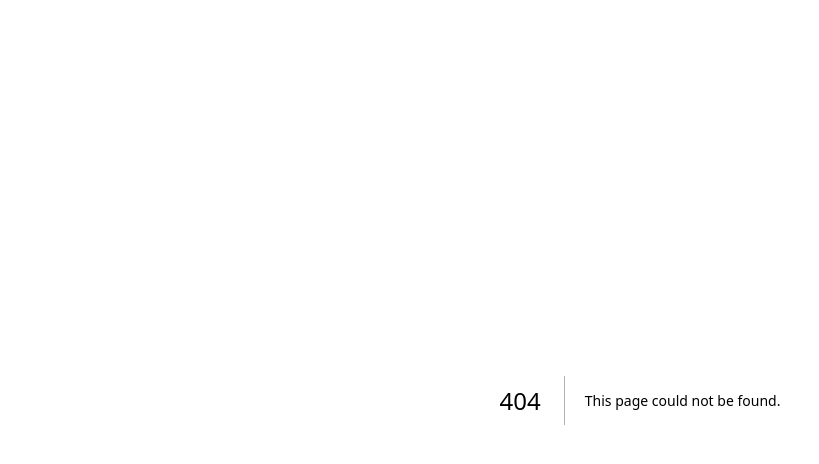
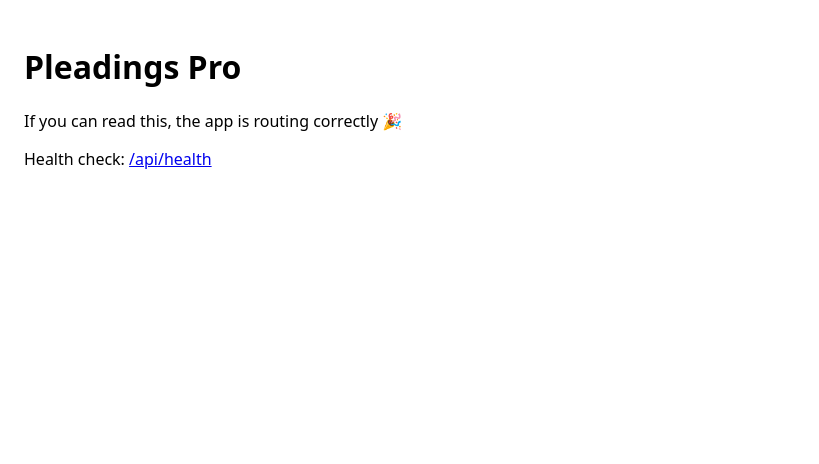
Before and after one commit to josephchalifoux/WestlawAI, a Next.js app: page / in a window 1280 px wide. Before the commit this address had no page. Shown: the top 464 px of the page, without its empty margins (0-819 px from the left). Built offline with nearby package versions, Linux system fonts and the light colour scheme.

Commit message:
Create page.js

```diff
--- /dev/null
+++ b/app/page.js
@@ -0,0 +1,9 @@
+export default function Home() {
+  return (
+    <main style={{padding: 24, fontFamily: 'system-ui, sans-serif'}}>
+      <h1>Pleadings Pro</h1>
+      <p>If you can read this, the app is routing correctly 🎉</p>
+      <p>Health check: <a href="/api/health" target="_blank">/api/health</a></p>
+    </main>
+  );
+}
```
